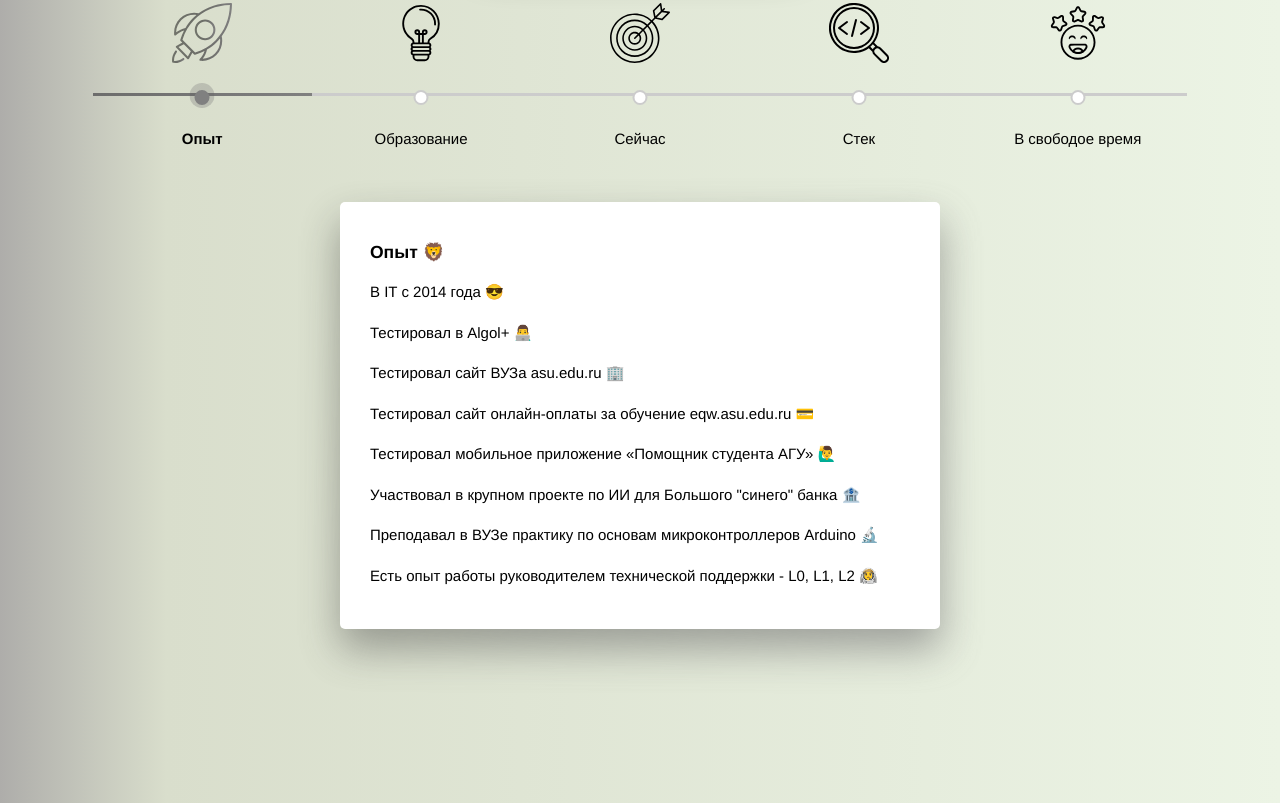
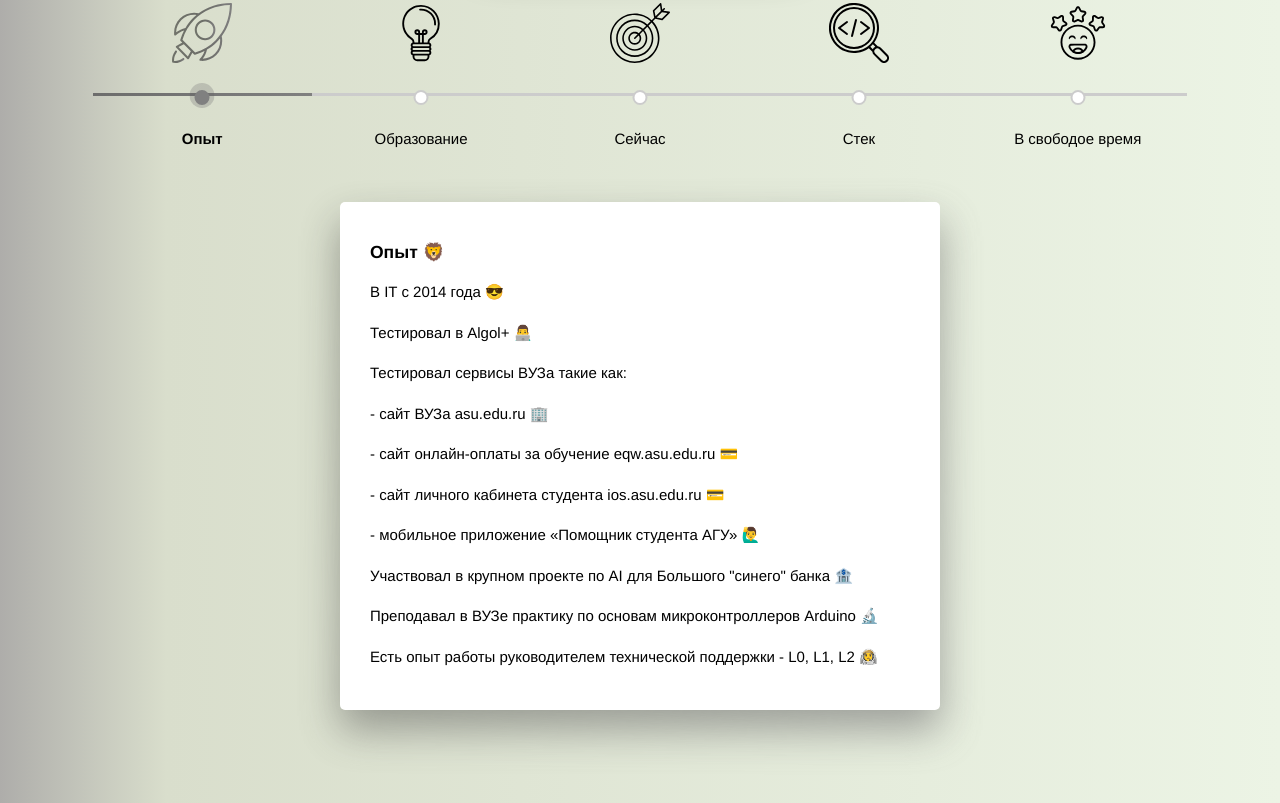
Before and after one commit to philt27/philt27.github.io, a plain HTML site: page index.html in a window 1280 px wide. Shown: the part 446-1249 px from the top of the page. Drawn offline with Linux system fonts and the light colour scheme.

Commit message:
Update index.html

```diff
--- a/index.html
+++ b/index.html
@@ -173,10 +173,12 @@
                 <div class="timeline__slide-content">
                   <p>В IT с 2014 года 😎</p>
                   <p>Тестировал в Algol+ 👨‍💻</p>
-                  <p>Тестировал сайт ВУЗа asu.edu.ru 🏢</p>
-                  <p>Тестировал сайт онлайн-оплаты за обучение eqw.asu.edu.ru 💳</p>
-                  <p>Тестировал мобильное приложение «Помощник студента АГУ» 🙋‍♂️</p>
-                  <p>Участвовал в крупном проекте по ИИ для Большого "синего" банка 🏦</p>
+                  <p>Тестировал сервисы ВУЗа такие как:</p>
+                  <p> - сайт ВУЗа asu.edu.ru 🏢</p>
+                  <p> - сайт онлайн-оплаты за обучение eqw.asu.edu.ru 💳</p>
+                  <p> - сайт личного кабинета студента ios.asu.edu.ru 💳</p>
+                  <p> - мобильное приложение «Помощник студента АГУ» 🙋‍♂️</p>
+                  <p>Участвовал в крупном проекте по AI для Большого "синего" банка 🏦</p>
                   <p>Преподавал в ВУЗе практику по основам микроконтроллеров Arduino 🔬</p>
                   <p>Есть опыт работы руководителем технической поддержки - L0, L1, L2 👨‍🚀</p>
                 </div>
@@ -197,7 +199,7 @@
                 <div class="timeline__slide-content">
                   <p>Работаю в Астраханском государственном университете 👨‍🎓</p>
                   <p>Должность - начальник отдела развития IT-инфраструктуры 📝</p>
-                  <p>Зоны ответственности: IP-телефония, СКУД, сеть и сервера 📞 🔐 🕸 🧮</p>
+                  <p>Зоны ответственности: IP-телефония, СКУД, локальная сеть и сервера 📞 🔐 🕸 🧮</p>
                 </div>
               </div>
 
@@ -218,7 +220,7 @@
                   <p>Слушаю винил 🎧</p>
                   <p>Играю в дартс 🎯</p>
                   <p>Путешествую с семьей 🚗</p>
-                  <p>Кручю педали по ночному городу 🚴‍♂️</p>
+                  <p>Кручу педали по ночному городу 🚴‍♂️</p>
                   <p>Болею за местную гандбольную команду 🤾‍♀️</p>
                 </div>
               </div>
```
